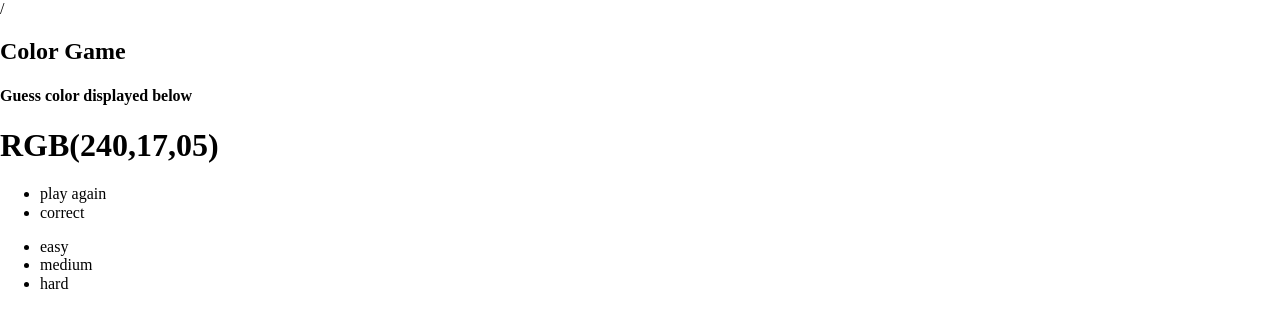
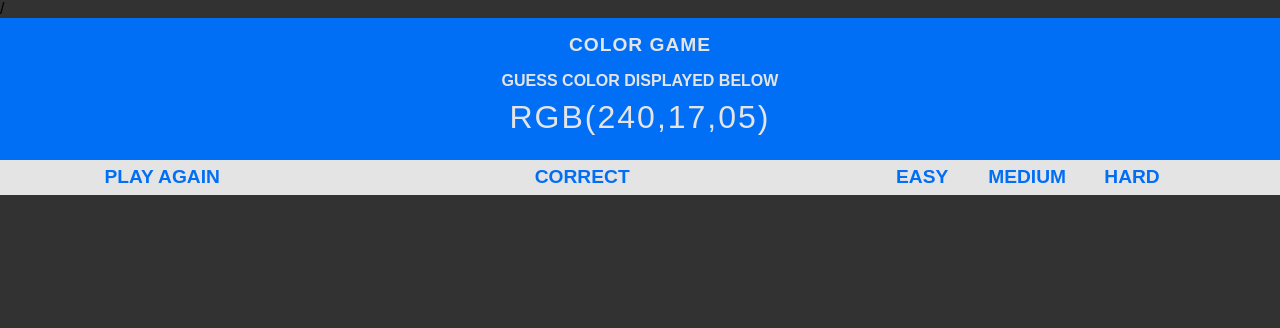
Before and after one commit to DariuszOkonski/js-color-game, a website: page src/content/index.html in a window 1280 px wide. Drawn offline with nearby package versions, Linux system fonts and the light colour scheme; files that its build step writes are made by us from their sources; files whose address does not match are found by name.

Commit message:
add styling for #header and #navigtaion

```diff
--- a/src/scss/main.scss
+++ b/src/scss/main.scss
@@ -2,12 +2,161 @@
 @import "_variables";
 
 
-html {
-  box-sizing: border-box;
-}
 
 *,
 *:before,
 *:after {
-  box-sizing: inherit;
+  box-sizing: border-box;
+  margin: 0;
+  padding: 0;
 }
+
+html,
+body {
+  font-family: Arial, Helvetica, sans-serif;
+  font-size: 16px;
+  background-color: $dark-gray;
+}
+
+h1,
+h2,
+h3 {
+  margin: 0;
+  padding: 0;
+}
+
+.container {
+  padding-left: 0.5rem;
+  padding-right: 0.5rem;
+  width: 100%;
+  max-width: 1100px;
+  margin-left: auto;
+  margin-right: auto;
+}
+
+ul {
+  list-style: none;
+  padding: 0;
+  margin: 0;
+}
+
+li {
+  padding: 0;
+  margin: 0;
+}
+
+#header {
+  padding-top: 1rem;
+  padding-bottom: 1rem;
+  text-align: center;
+  color: $light-gray;
+  background-color: $blue;
+  text-transform: uppercase;
+
+  .title {
+    letter-spacing: 1px;
+    margin-bottom: 1rem;
+    font-size: 1.2rem;
+  }
+
+  .clue {
+    font-size: 1rem;
+    margin-bottom: 0.5rem;
+  }
+
+  .color-number {
+    font-weight: 300;
+    letter-spacing: 2px;
+    font-size: 2rem;
+  }
+
+  @media(orientation: landscape) {
+    padding-top: 0.5rem;
+    padding-bottom: 0.5rem;
+
+    .title,
+    .clue,
+    .color-number {
+      font-size: 1rem;
+      margin-bottom: .5rem;
+    }
+  }
+
+  @media(orientation: landscape) and (min-width: $tablet-large) {
+    padding-top: 1rem;
+    padding-bottom: 1rem;
+
+    .title {
+      letter-spacing: 1px;
+      margin-bottom: 1rem;
+      font-size: 1.2rem;
+    }
+
+    .clue {
+      font-size: 1rem;
+    }
+
+    .color-number {
+      font-size: 2rem;
+    }
+  }
+}
+
+#navigation {
+  background-color: $light-gray;
+  font-size: 1rem;
+  text-transform: uppercase;
+  color: $blue;
+  font-weight: 700;
+
+  .list-container {
+    display: grid;
+    grid-template-columns: repeat(2, 1fr);
+    gap: 0.5rem;
+    font-size: 1rem;
+
+    .left-list,
+    .right-list {
+      display: flex;
+      flex-direction: column;
+      justify-content: space-between;
+      align-items: center;
+
+
+      li {
+        padding: 0.4rem;
+        min-width: 100px;
+        text-align: center;
+        transition: all .2s linear;
+        cursor: pointer;
+
+        &.play-again,
+        &.option {
+          &:hover {
+            background-color: $blue;
+            color: $light-gray;
+          }
+        }
+      }
+    }
+
+    @media(min-width: $tablet) {
+      font-size: 1.2rem;
+
+      .left-list,
+      .right-list {
+        flex-direction: row;
+      }
+
+      .right-list {
+        justify-content: flex-end;
+
+        li {
+          padding-left: 1rem;
+          padding-right: 1rem;
+        }
+      }
+    }
+  }
+
+}
```
